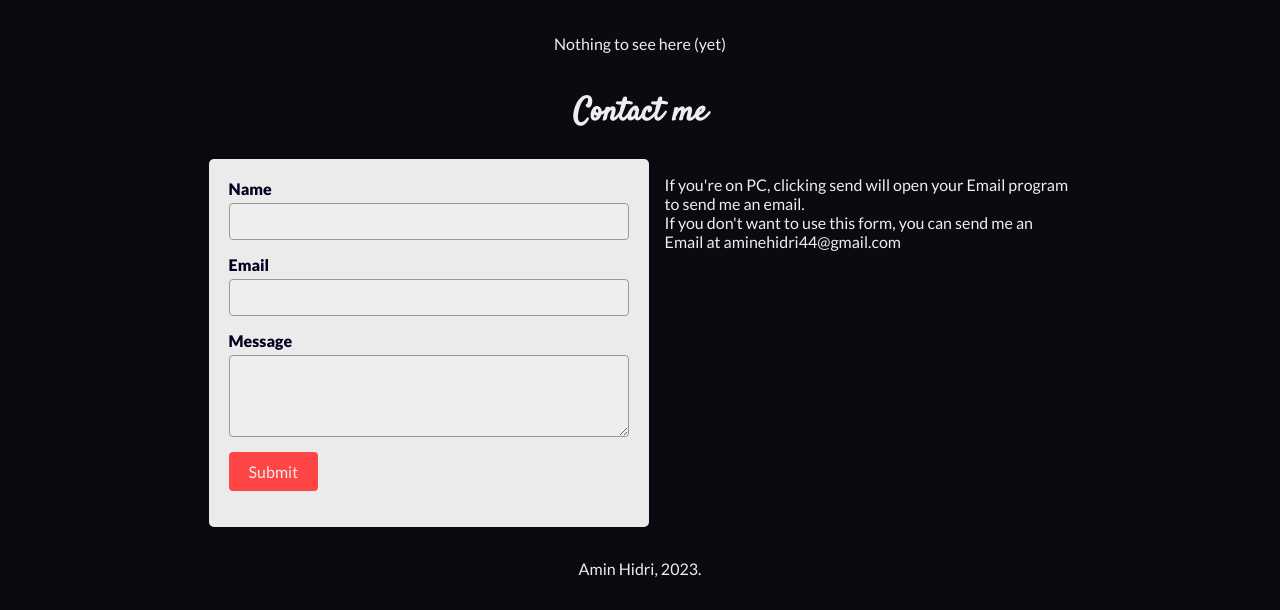
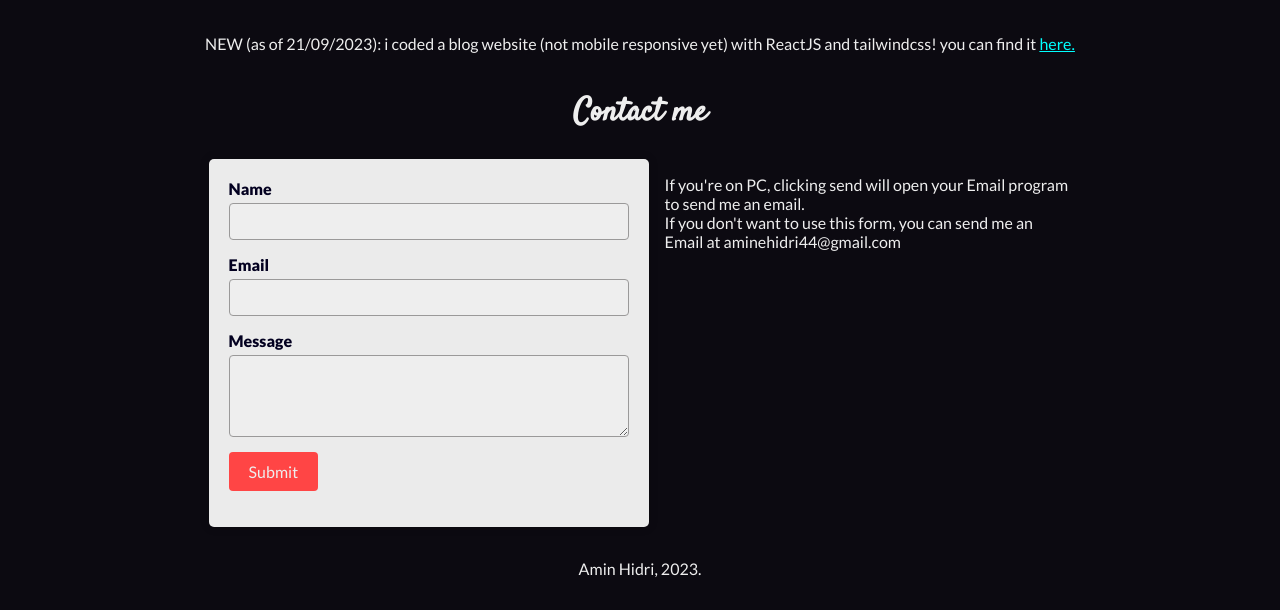
Before and after one commit to hidriamin/aminhidri.com, a plain HTML site: page index.html in a window 1280 px wide. Shown: the part 3397-4007 px from the top of the page. Drawn offline with Linux system fonts and the light colour scheme.

Commit message:
Updated the blog section

```diff
--- a/index.html
+++ b/index.html
@@ -175,7 +175,9 @@
     </div>
     <div id="blog">
         <h1>Blog✍</h1>
-        <p>Nothing to see here (yet)</p>
+        <p>NEW (as of 21/09/2023): i coded a blog website (not mobile responsive yet) with ReactJS and tailwindcss! you
+            can find it <a href="https://blog-faku.onrender.com/" target="_blank"
+                style="color:aqua;text-decoration:underline">here.</a></p>
     </div>
     <div id="contact">
         <h1>Contact me</h1>
```
